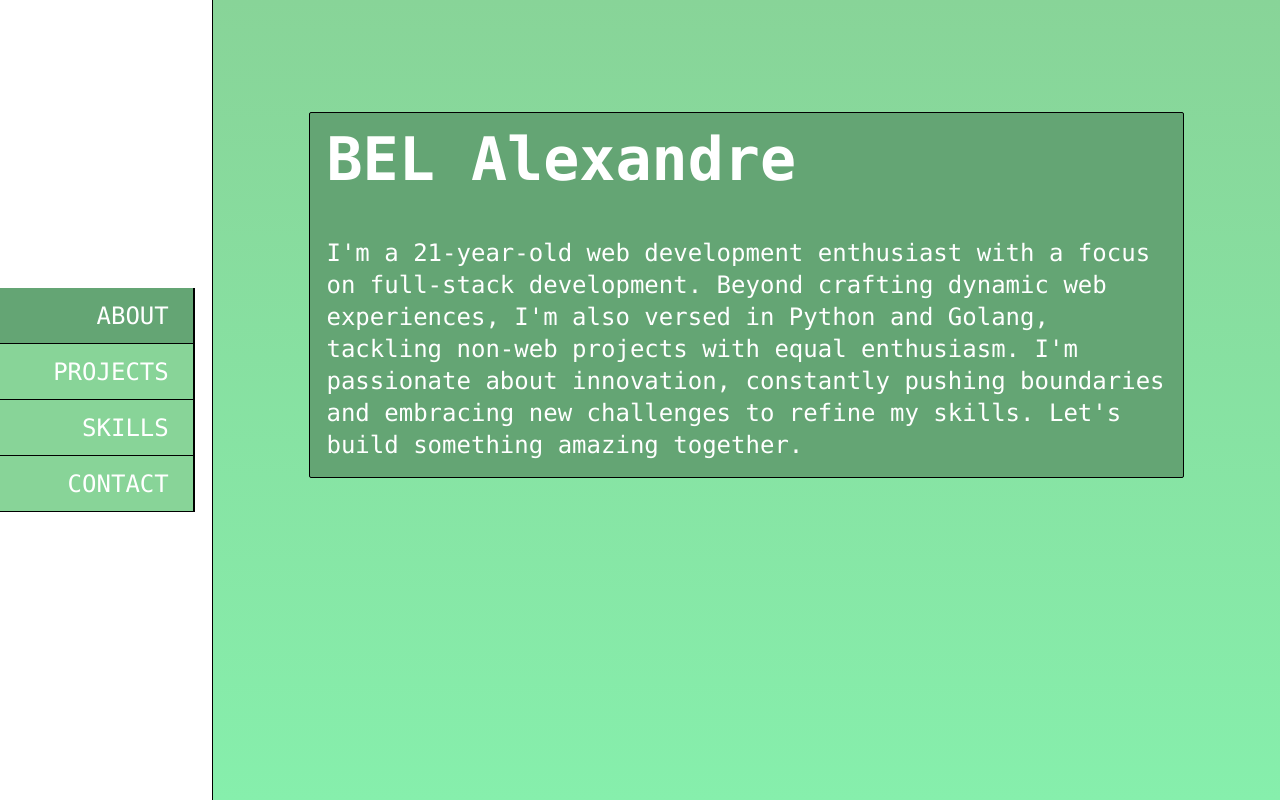
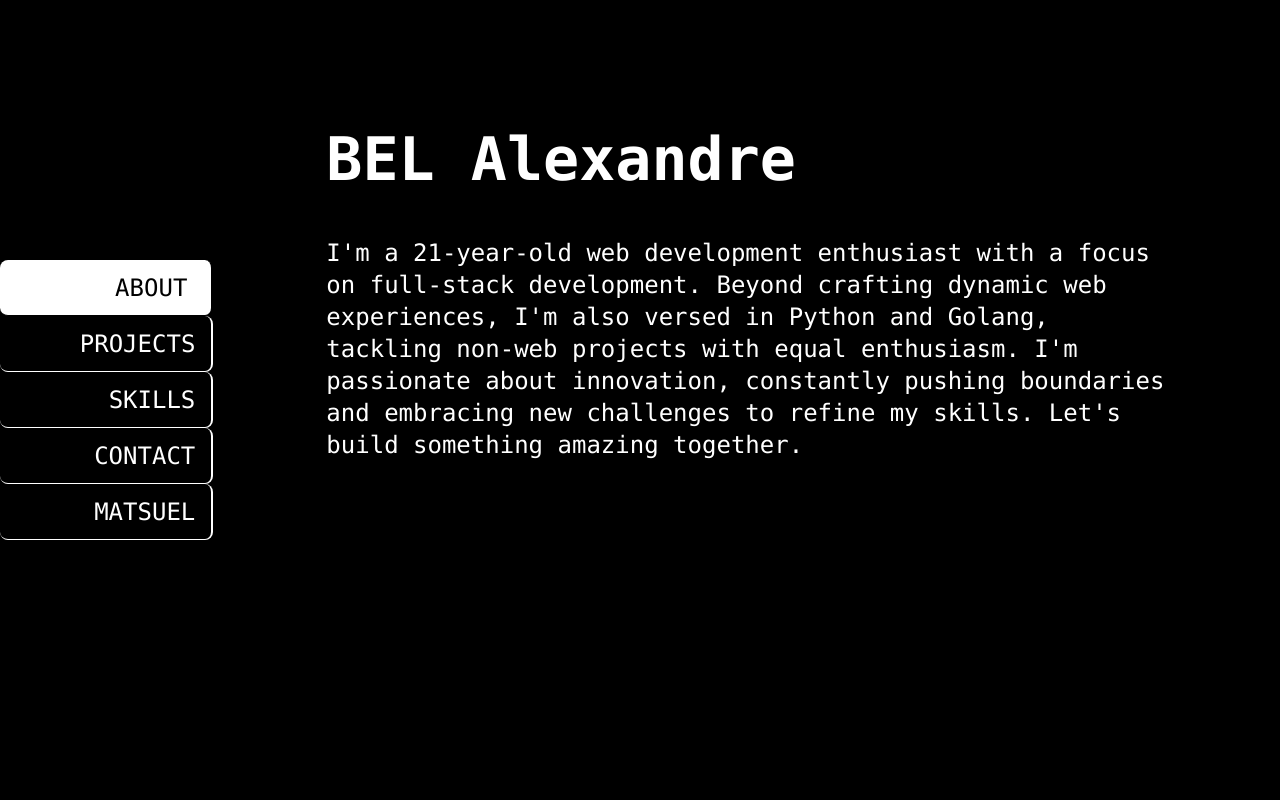
Before and after one commit to FLIzze/portfolio, a Next.js app: page / in a window 1280 px wide. Built offline with nearby package versions, Linux system fonts and the light colour scheme.

Commit message:
front update

```diff
--- a/src/app/components/about/page.tsx
+++ b/src/app/components/about/page.tsx
@@ -7,7 +7,7 @@ const About: React.FC<About> = ({fields, usedField}) => {
     return (
         <div className="text-2xl w-full">
             {fields[usedField] == fields[0] && (
-                <div className="mx-24 mt-28 bg-[#64a574] h-fit p-4 rounded-sm border border-black">
+                <div className="mx-24 mt-28 bg-black h-fit p-4 rounded-sm border border-black">
                   <p className="mb-12 text-6xl font-bold">BEL Alexandre</p>
                   <p>I'm a 21-year-old web development enthusiast with a focus on full-stack development. Beyond crafting dynamic web experiences, I'm also versed in Python and Golang, tackling non-web projects with equal enthusiasm. I'm passionate about innovation, constantly pushing boundaries and embracing new challenges to refine my skills. Let's build something amazing together.</p>
                 </div>
--- a/src/app/page.tsx
+++ b/src/app/page.tsx
@@ -4,7 +4,7 @@ import { useState } from "react";
 import About from "./components/about/page";
 
 export default function Home() {
-  const fields: string[] = ["ABOUT", "PROJECTS", "SKILLS", "CONTACT"];
+  const fields: string[] = ["ABOUT", "PROJECTS", "SKILLS", "CONTACT", "MATSUEL"];
   const [usedField, setUsedField] = useState<number>(0);
 
   const fieldFocus = (id: string) => {
@@ -15,25 +15,32 @@ export default function Home() {
 
 
   return (
-    <div className="h-full flex font-mono text-white bg-gradient-to-b to-green-300 from-[#88D498]">
-      <nav className="w-1/5 h-screen bg-white border-r border-black">
-        <div className="flex items-center justify-center h-full flex-col text-xl text-[#3E505B] z-10">
+    <div className="h-full flex font-mono text-white bg-black">
+      <nav className="w-1/5 h-screen bg-white">
+        <div className="flex items-center justify-center h-full flex-col text-xl bg-black">
           {fields.map((field: string, index: number) => (
-            <div className="w-full z-20">
+            <div className="w-full z-40">
                 {usedField !== index ? (
                   <div>
-                    <p className="text-white flex justify-end pr-6 text-2xl h-14 items-center bg-[#88D498] hover:bg-[#64a574] w-11/12 hover:w-full transition-all cursor-pointer border-b border-black border-r-2" id={index.toString()} onClick={() => fieldFocus(index.toString())}>{field}</p>
+                    <p className="pr-4 text-white flex justify-end text-2xl h-14 items-center bg-black hover:bg-white hover:text-black w-full cursor-pointer border-b border-white border-r-2 hover:w-[115%] transition-all duration-200 rounded-lg" id={index.toString()} onClick={() => fieldFocus(index.toString())}>{field}</p>
                   </div>
                 ) : (
                   <div>
-                    <p className="text-white flex justify-end pr-6 text-2xl h-14 items-center bg-[#64a574] w-11/12 transition-all border-b border-black border-r-2" id={index.toString()} onClick={() => fieldFocus(index.toString())}>{field}</p>
+                    <p className="flex justify-end pr-6 text-2xl h-14 items-center bg-white text-black border-b border-black border-r-2 rounded-lg" id={index.toString()} onClick={() => fieldFocus(index.toString())}>{field}</p>
                   </div>
                 )}
             </div>
           ))}
         </div>
       </nav>
+      <div className="w-full h-full">
       <About fields={fields} usedField={usedField} />
+        {fields[usedField] == fields[4] && (
+          <div className="flex justify-center h-full w-full items-center">
+            <img src="https://pictures.tribuna.com/image/cfba80fb-24e6-4e1c-a911-57a8a0242358?width=1920&quality=70" className="object-contain h-96 w-06"/>
+          </div>
+        )}
+      </div>
     </div>
   );
 }
```
Also changed, not shown: src/app/pessi.jpeg (added).
